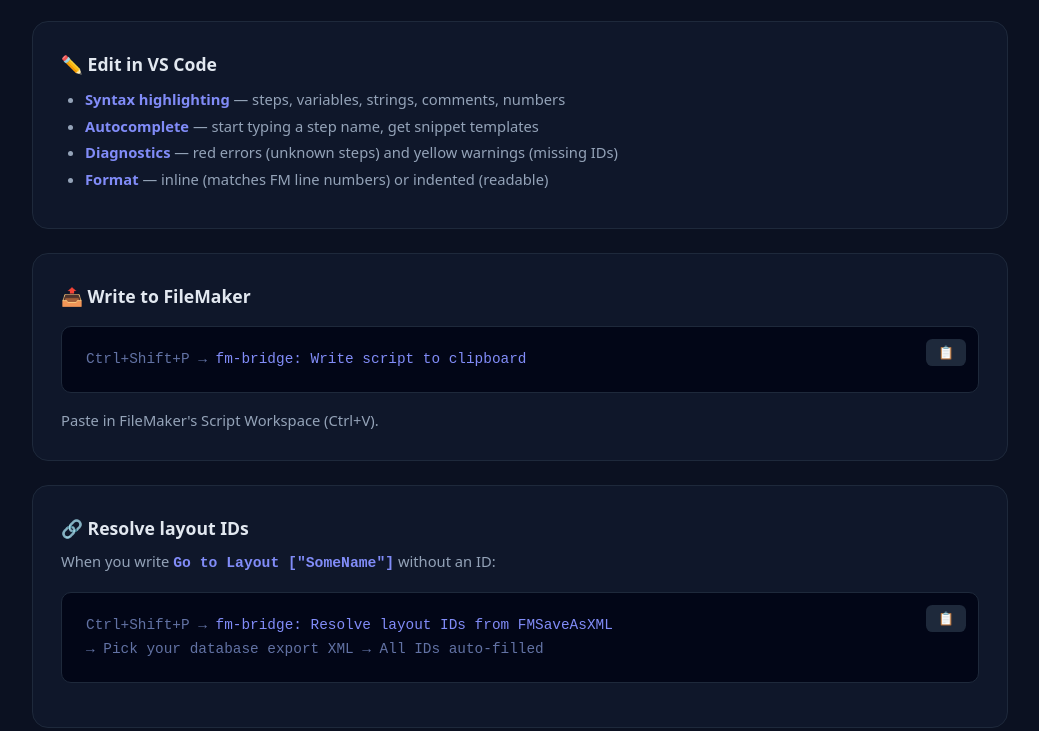
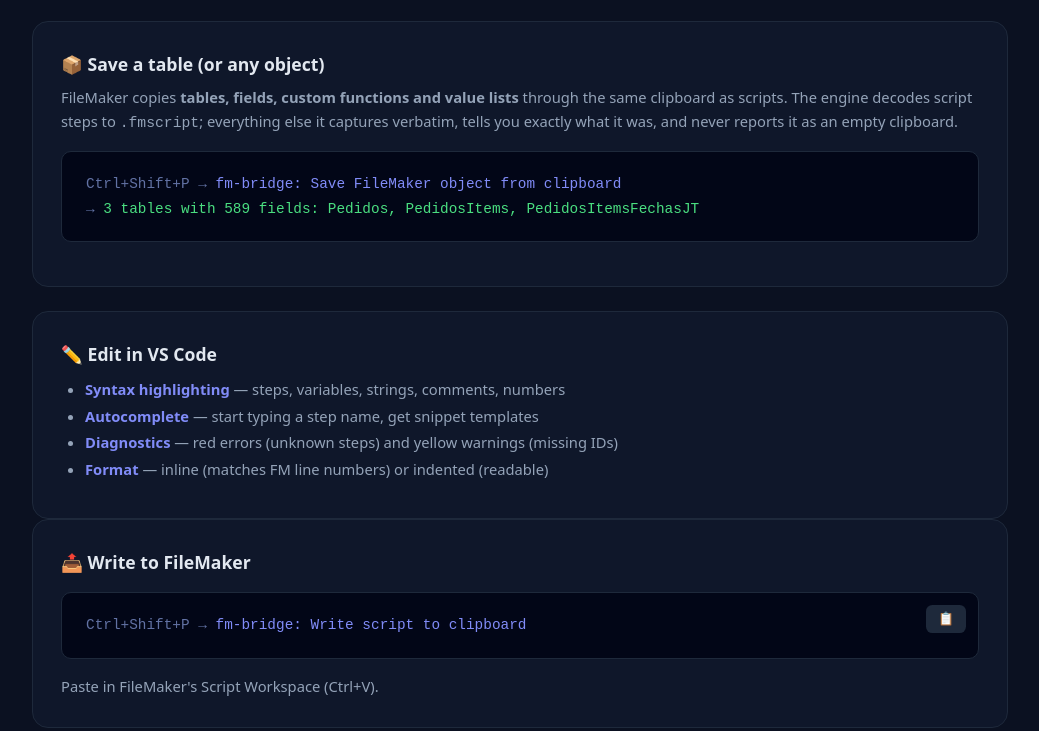
Before and after one commit to LucasVaroneW/fm-bridge, a plain HTML site: page docs/index.html in a window 1280 px wide. Shown: the part 4393-5124 px from the top of the page, without its empty margins (120-1159 px from the left). Drawn offline with Linux system fonts and the light colour scheme.

Commit message:
docs(landing): guardar objetos de FileMaker del portapapeles
La extensión ya no lee solo scripts: FileMaker copia tablas, campos, custom
functions y listas de valores por el mismo portapapeles, y ahora el motor
dice qué son y los guarda verbatim en vez de reportar un portapapeles vacío.

Añade el bloque de uso con el comando nuevo y las dos entradas que faltaban
en la tabla de comandos del CLI (`dump-clipboard` y `census`).

```diff
--- a/docs/index.html
+++ b/docs/index.html
@@ -494,6 +494,14 @@
         </div>
       </div>
       <div class="card card-purple" style="margin-bottom:1.5rem">
+        <h3>📦 Save a table (or any object)</h3>
+        <p>FileMaker copies <strong>tables, fields, custom functions and value lists</strong> through the same clipboard as scripts. The engine decodes script steps to <code>.fmscript</code>; everything else it captures verbatim, tells you exactly what it was, and never reports it as an empty clipboard.</p>
+        <div class="code-block">
+          <span style="color:#6272a4">Ctrl+Shift+P →</span> <span style="color:#818cf8">fm-bridge: Save FileMaker object from clipboard</span><br>
+          <span style="color:#6272a4">→</span> <span style="color:#4ade80">3 tables with 589 fields: Pedidos, PedidosItems, PedidosItemsFechasJT</span>
+        </div>
+      </div>
+      <div class="card">
         <h3>✏️ Edit in VS Code</h3>
         <ul style="color:#94a3b8;padding-left:1.5rem;margin:.5rem 0;line-height:1.8;font-size:.92rem">
           <li><span class="highlight">Syntax highlighting</span> — steps, variables, strings, comments, numbers</li>
@@ -634,6 +642,8 @@
       <tr><td><code>json</code></td><td>JSON protocol over stdin/stdout</td></tr>
       <tr><td><code>mcp</code></td><td>MCP server (JSON-RPC over stdio)</td></tr>
       <tr><td><code>steps</code></td><td>Step catalog as JSON</td></tr>
+      <tr><td><code>dump-clipboard [file]</code></td><td>Save any FM object from the clipboard (table, fields…)</td></tr>
+      <tr><td><code>census &lt;xml&gt;</code></td><td>Inventory an export: every element path and attribute</td></tr>
       <tr><td><code>debug</code></td><td>Dump debug_raw.xml and debug_built.xml</td></tr>
       <tr><td><code>inspect &lt;xml&gt; [dir]</code></td><td>Parse FMSaveAsXML → navigable directory</td></tr>
       <tr><td><code>slice &lt;out&gt; &lt;slice&gt; &lt;layouts…&gt;</code></td><td>Focused slice by layout</td></tr>
```
